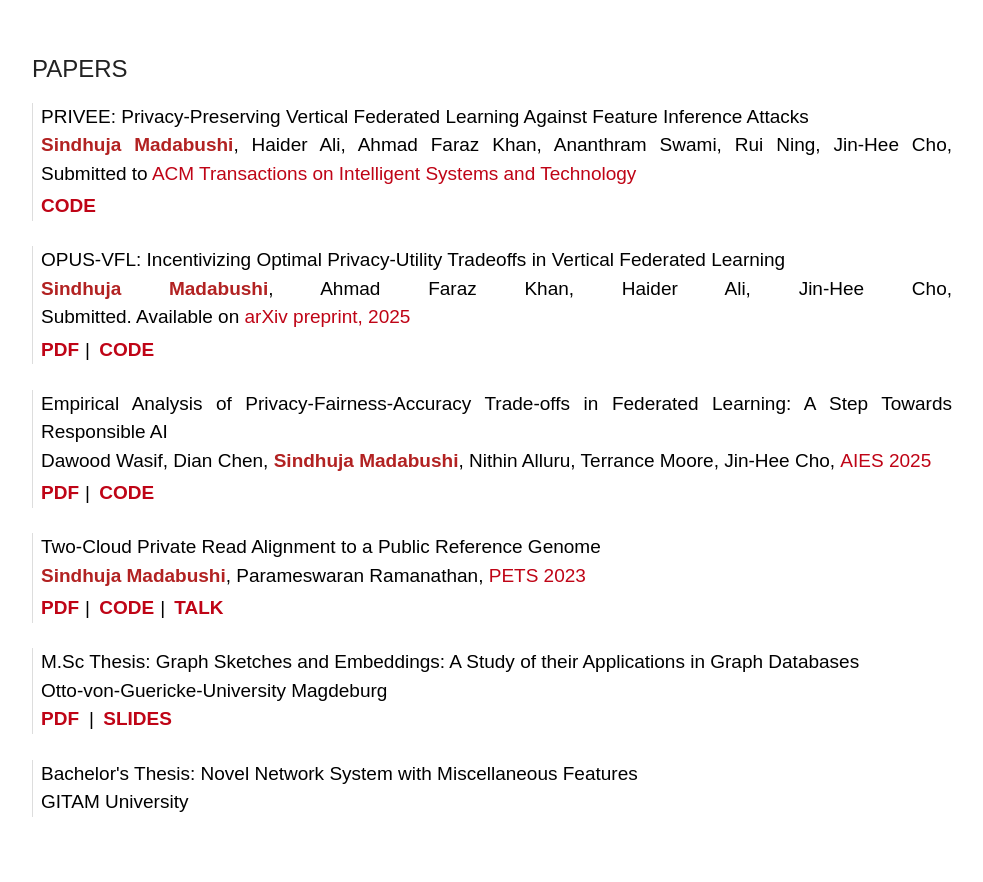
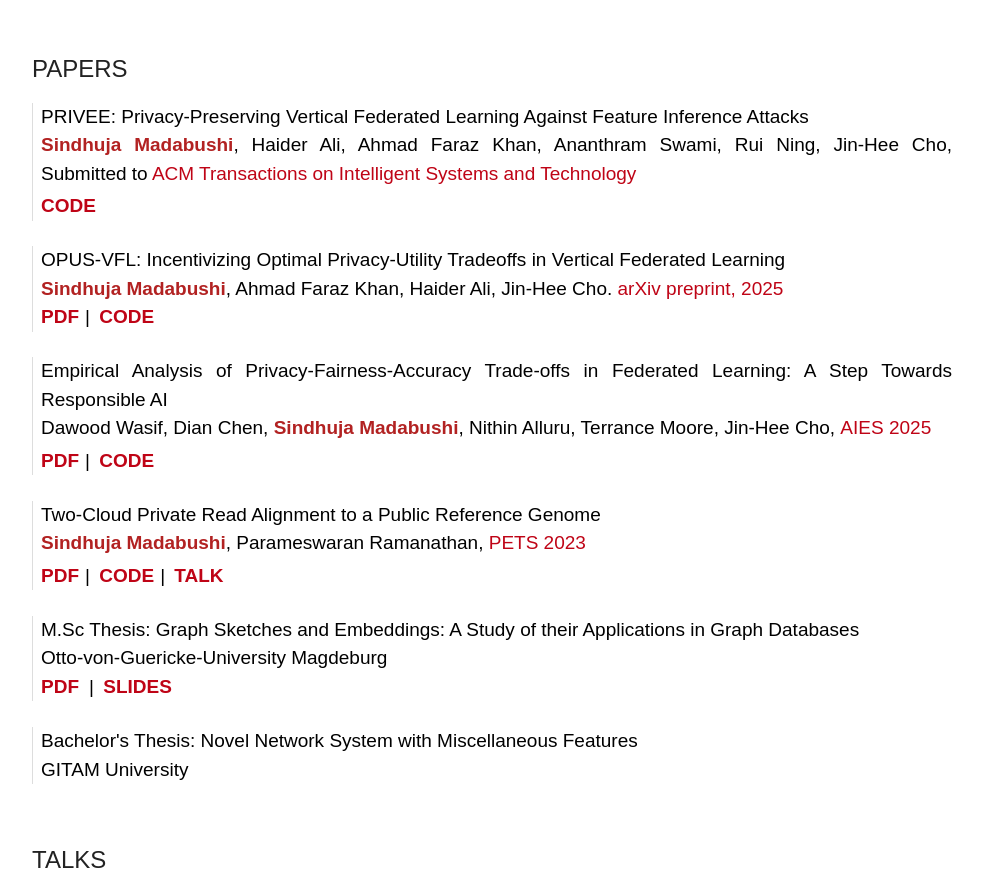
Before and after one commit to sindhujamadabushi/sindhujamadabushi.github.io, a plain HTML site: page index.html in a window 1280 px wide. Shown: the part 737-1619 px from the top of the page, without its empty margins (148-1131 px from the left). Drawn offline with nearby package versions, Linux system fonts and the light colour scheme.

Commit message:
Update index.html

```diff
--- a/index.html
+++ b/index.html
@@ -154,8 +154,7 @@
               <div class="py-2">
                  <p class="paper my-2 pl-2">
                      <span class="papertitle">OPUS-VFL: Incentivizing Optimal Privacy-Utility Tradeoffs in Vertical Federated Learning</span><br>
-                     <span class="thisauthor">Sindhuja Madabushi</span>, Ahmad Faraz Khan, Haider Ali, Jin-Hee Cho,
-                      <span class="conf">Submitted. Available on <a class="confshort" href="">arXiv preprint, 2025</a>   </span><br>
+                     <span class="thisauthor">Sindhuja Madabushi</span>, Ahmad Faraz Khan, Haider Ali, Jin-Hee Cho. <a class="confshort" href="">arXiv preprint, 2025</a><br>
                       <a class="tag" href="https://arxiv.org/pdf/2504.15995" target="_blank">PDF</a><span class="tagsep">|</span>
                         <a class="tag" href="https://github.com/sindhujamadabushi/OPUS-VFL" target="_blank">CODE</a>
                  </p>
```
